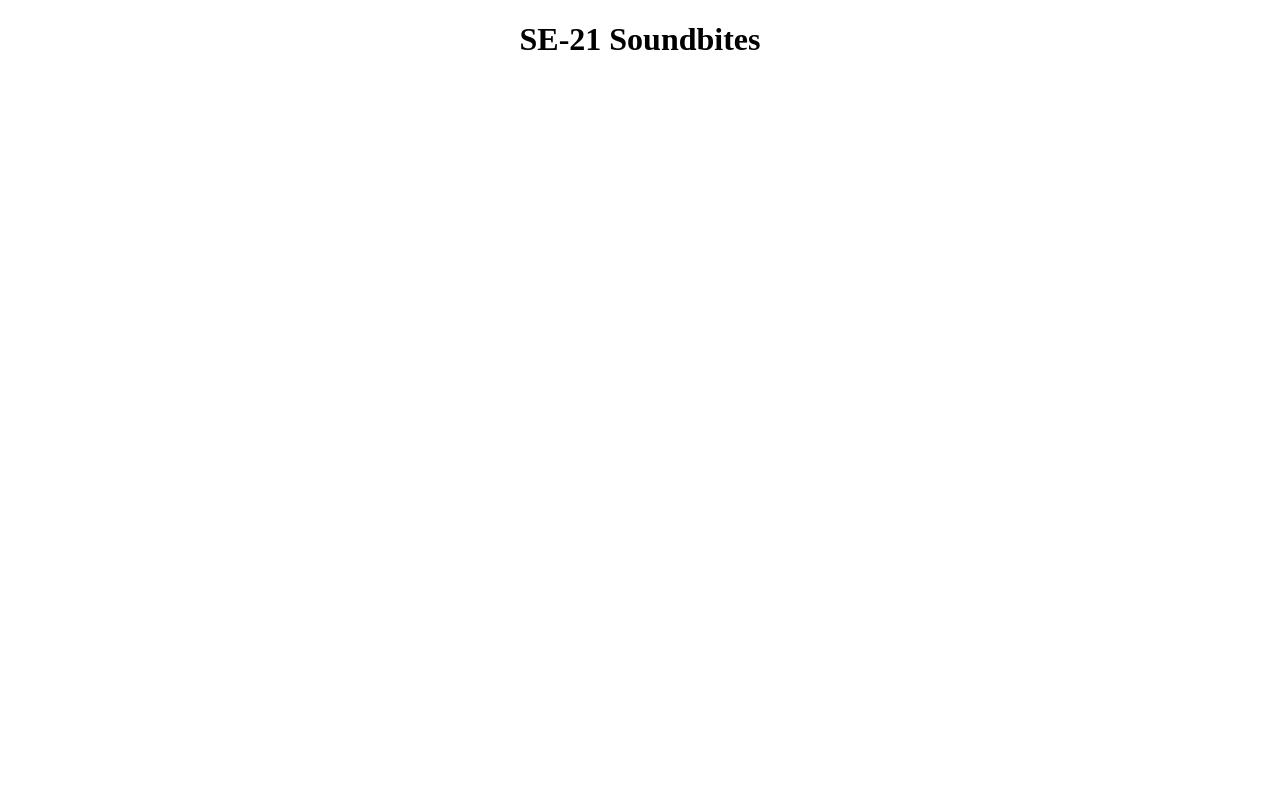
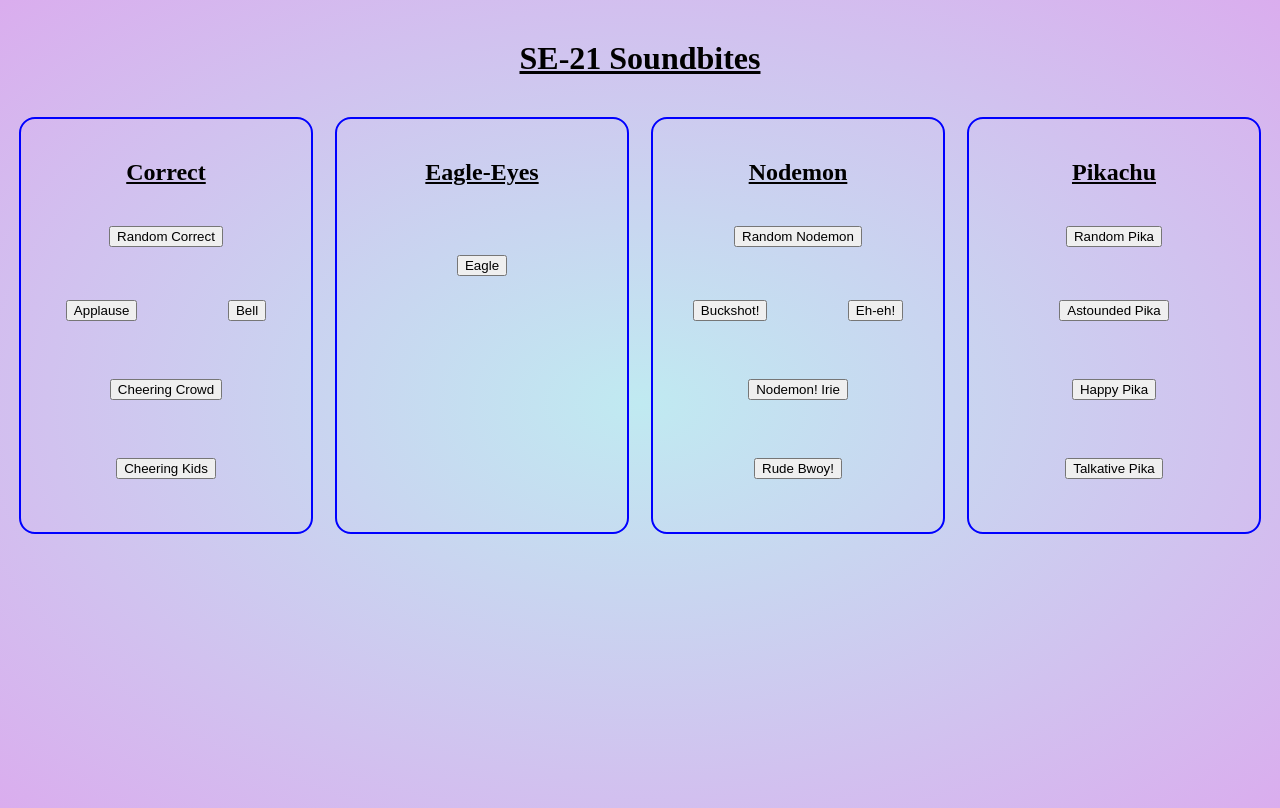
Before and after one commit to OSharpe001/se21_soundbites, a React (Create React App) app: page / in a window 1280 px wide. Built offline with nearby package versions, Linux system fonts and the light colour scheme.

Commit message:
finished sound and basic layout. Haven't yet implemented background art and background change button

```diff
--- a/src/App.css
+++ b/src/App.css
@@ -1,3 +1,55 @@
+html {
+  background: radial-gradient(#c0eaf1, #daadee);
+}
 .App {
   text-align: center;
+  /* background: radial-gradient(#c0eaf1, #daadee); */
+  min-height: 95vh;
 }
+
+.title {
+  text-decoration: underline;
+  margin: 5vh auto;
+}
+
+.buttons {
+  display: flex;
+  flex-direction: row;
+  justify-content: space-around;
+}
+
+.button-set {
+  width: 23%;
+  /* height:  */
+  border-radius: 16px;
+  border: 2px solid blue;
+}
+
+.random-button {
+  margin: 3vh auto;
+}
+
+.specific-buttons {
+  margin: 3vh auto;
+  display: flex;
+  flex-direction: row;
+  flex-wrap: wrap;
+  justify-content: space-around;
+}
+
+.specific-buttons button {
+  margin: 10%;
+}
+
+
+@media (max-width: 500px) {
+  .buttons {
+    flex-direction: column;
+    justify-content: center;
+    align-items: center;
+  }
+
+  .button-set {
+    width: 50%;
+  }
+}
--- a/src/App.js
+++ b/src/App.js
@@ -1,9 +1,20 @@
 import './App.css';
+import { CorrectButtons, EagleEyesButtons, NodemonButtons, PikachuButtons } from './components';
 
 export default function App() {
+
+  const playSound = (title) => (new Audio(title)).play();
+
   return (
     <div className="App">
-      <h1>SE-21 Soundbites</h1>
+      <h1 className='title'>SE-21 Soundbites</h1>
+      <div className="buttons">
+        <CorrectButtons playSound={playSound}/>
+        <EagleEyesButtons playSound={playSound}/>
+        <NodemonButtons playSound={playSound}/>
+        <PikachuButtons playSound={playSound}/>
+      </div>
+
     </div>
   );
 };
--- /dev/null
+++ b/src/components/CorrectButtons.jsx
@@ -0,0 +1,26 @@
+import applause from "../assets/sounds/correct_sounds/applause.mp3";
+import bell from "../assets/sounds/correct_sounds/bell.mp3";
+import cheering_crowd from "../assets/sounds/correct_sounds/cheering_crowd.mp3";
+import cheering_kids from "../assets/sounds/correct_sounds/cheering_kids.mp3";
+
+
+export default function CorrectButtons({ playSound }) {
+
+    const correctSounds = [applause, bell, cheering_crowd, cheering_kids];
+    const randomCorrectSound = correctSounds[Math.floor(Math.random() * correctSounds.length)];
+
+  return (
+    <div className='button-set'>
+            <h2 className='title'>Correct</h2>
+            <div className='random-button'>
+                <button onClick={() => playSound(randomCorrectSound)}>Random Correct</button>
+            </div>
+            <div className="specific-buttons">
+                <button onClick={() => playSound(applause)}>Applause</button>
+                <button onClick={() => playSound(bell)}>Bell</button>
+                <button onClick={() => playSound(cheering_crowd)}>Cheering Crowd</button>
+                <button onClick={() => playSound(cheering_kids)}>Cheering Kids</button>
+            </div>
+        </div>
+  );
+};
--- /dev/null
+++ b/src/components/EagleEyesButtons.jsx
@@ -0,0 +1,13 @@
+import eagle_sound from "../assets/sounds/eagle_sound.mp3";
+
+export default function EagleEyesButtons({ playSound }) {
+
+  return (
+    <div className='button-set'>
+        <h2 className='title'>Eagle-Eyes</h2>
+        <div className="specific-buttons">
+            <button onClick={() => playSound(eagle_sound)}>Eagle</button>
+        </div>
+    </div>
+  );
+};
--- /dev/null
+++ b/src/components/NodemonButtons.jsx
@@ -0,0 +1,26 @@
+import buckshot from "../assets/sounds/nodemon_sounds/buckshot.mp3";
+import eh_eh from "../assets/sounds/nodemon_sounds/eh_eh.mp3";
+import nodemon_irie from "../assets/sounds/nodemon_sounds/nodemon_irie.mp3";
+import rude_bwoy from "../assets/sounds/nodemon_sounds/rude_bwoy.mp3";
+
+
+export default function NodemonButtons({ playSound }) {
+
+    const nodemonSounds = [buckshot, eh_eh, nodemon_irie, rude_bwoy];
+    const randomNodemon = nodemonSounds[Math.floor(Math.random() * nodemonSounds.length)];
+
+  return (
+    <div className='button-set'>
+            <h2 className='title'>Nodemon</h2>
+            <div className='random-button'>
+                <button onClick={() => playSound(randomNodemon)}>Random Nodemon</button>
+            </div>
+            <div className="specific-buttons">
+                <button onClick={() => playSound(buckshot)}>Buckshot!</button>
+                <button onClick={() => playSound(eh_eh)}>Eh-eh!</button>
+                <button onClick={() => playSound(nodemon_irie)}>Nodemon! Irie</button>
+                <button onClick={() => playSound(rude_bwoy)}>Rude Bwoy!</button>
+            </div>
+        </div>
+  );
+};
--- /dev/null
+++ b/src/components/PikachuButtons.jsx
@@ -0,0 +1,23 @@
+import astounded_pikachu from "../assets/sounds/pikachu/astounded_pikachu.mp3";
+import happy_pikachu from "../assets/sounds/pikachu/happy_pikachu.mp3";
+import talkative_pikachu from "../assets/sounds/pikachu/talkative_pikachu.mp3";
+
+export default function PikachuButtons({ playSound }) {
+
+    const pikaSounds = [astounded_pikachu, happy_pikachu, talkative_pikachu];
+    const randomPika = pikaSounds[Math.floor(Math.random() * pikaSounds.length)];
+
+    return (
+        <div className='button-set'>
+            <h2 className='title'>Pikachu</h2>
+            <div className='random-button'>
+                <button onClick={() => playSound(randomPika)}>Random Pika</button>
+            </div>
+            <div className="specific-buttons">
+                <button onClick={() => playSound(astounded_pikachu)}>Astounded Pika</button>
+                <button onClick={() => playSound(happy_pikachu)}>Happy Pika</button>
+                <button onClick={() => playSound(talkative_pikachu)}>Talkative Pika</button>
+            </div>
+        </div>
+    );
+};
--- /dev/null
+++ b/src/components/index.js
@@ -0,0 +1,4 @@
+export { default as EagleEyesButtons } from "./EagleEyesButtons";
+export { default as NodemonButtons } from "./NodemonButtons";
+export { default as PikachuButtons } from "./PikachuButtons";
+export { default as CorrectButtons } from "./CorrectButtons";
```
Also changed, not shown: 2 other files (tests, documents, lock files or other folders).
